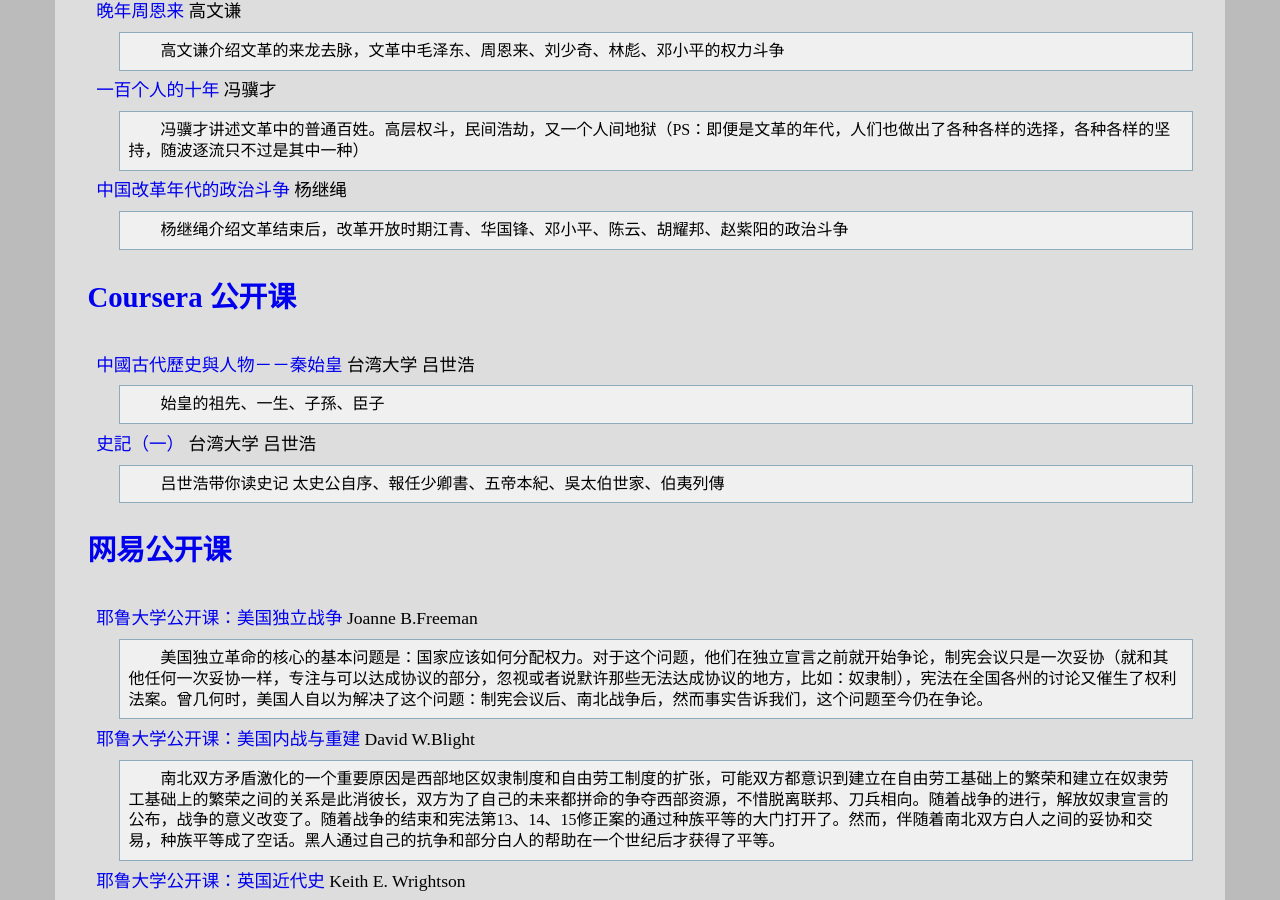
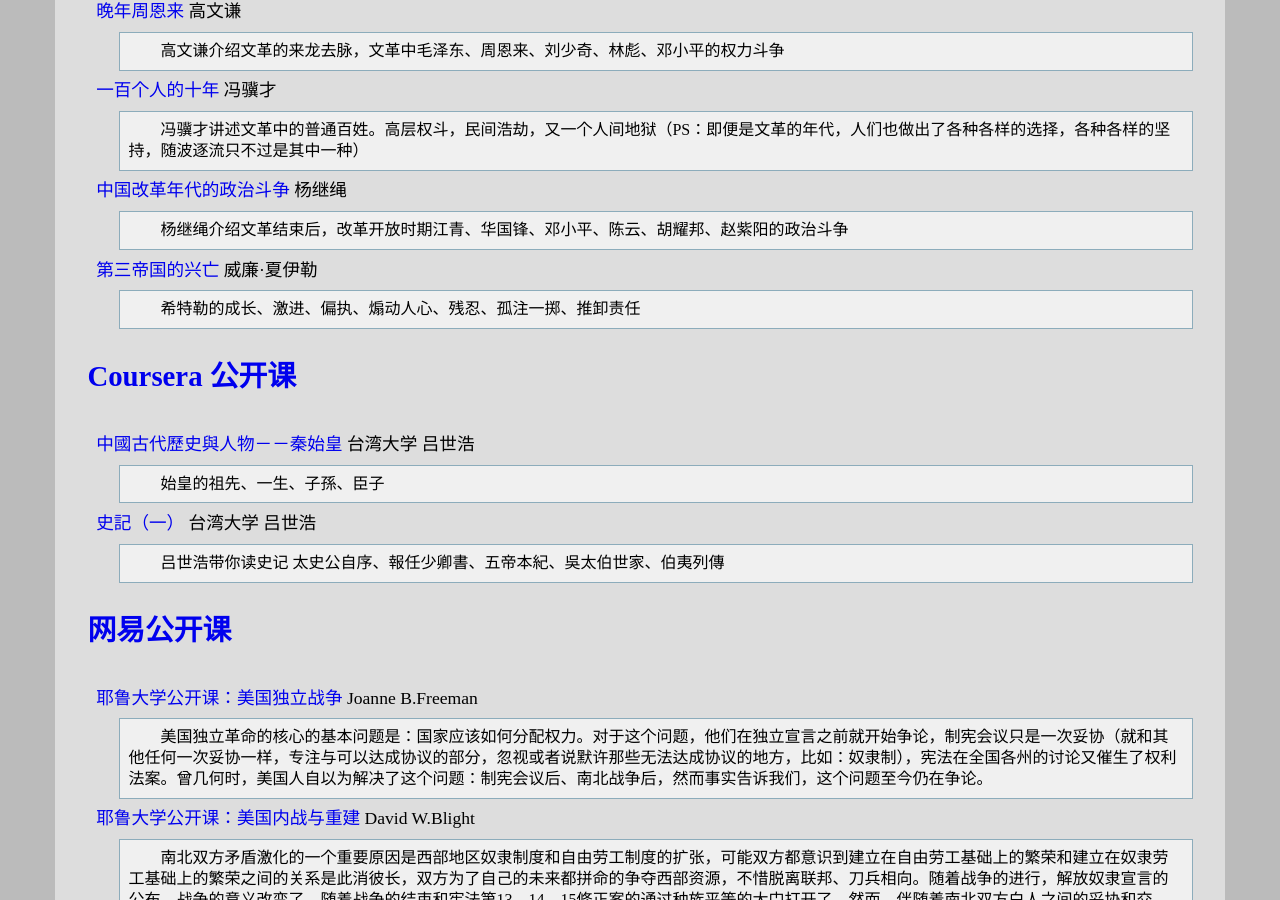
Before and after one commit to leiqin/leiqin.github.io, a Jekyll site: the page built from shoucang/history.markdown, in a window 1280 px wide and 900 px high, scrolled down 5878 px. Built offline with Jekyll 4.4.1, drawn with Linux system fonts in a browser that asks for light colours; nearby versions of some CDN libraries.

Commit message:
+ 添加以史为镜 第三帝国的兴亡

```diff
--- a/shoucang/history.markdown
+++ b/shoucang/history.markdown
@@ -106,6 +106,9 @@ title: 以史为镜
 
 [中国改革年代的政治斗争](https://plus.google.com/100074035785709567073/posts/P1x6BMChtSZ) 杨继绳
 :	杨继绳介绍文革结束后，改革开放时期江青、华国锋、邓小平、陈云、胡耀邦、赵紫阳的政治斗争
+
+[第三帝国的兴亡](https://book.douban.com/subject/10435653/) 威廉·夏伊勒
+:	希特勒的成长、激进、偏执、煽动人心、残忍、孤注一掷、推卸责任
 
 ### [Coursera 公开课](https://www.coursera.org/)
 
```
